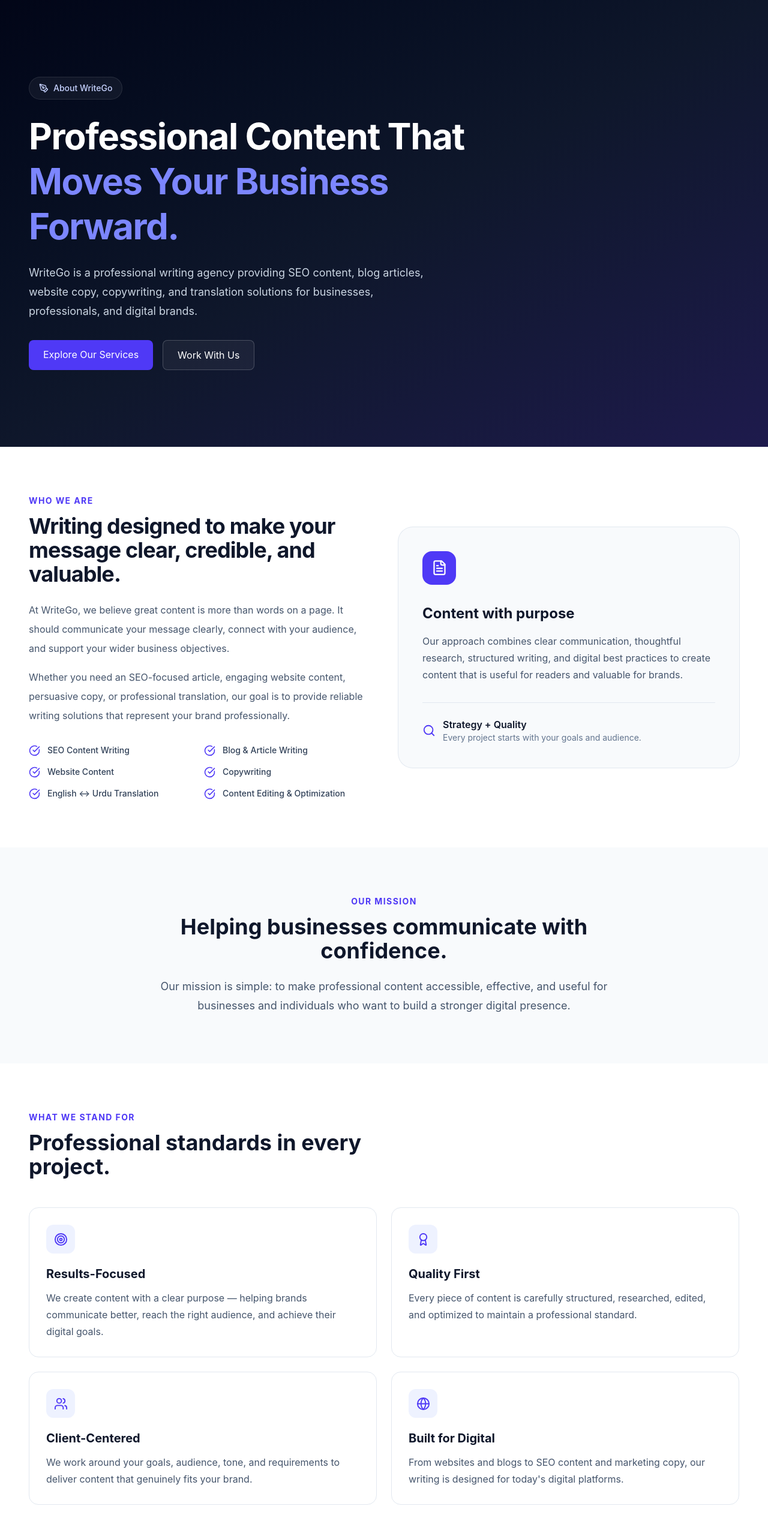
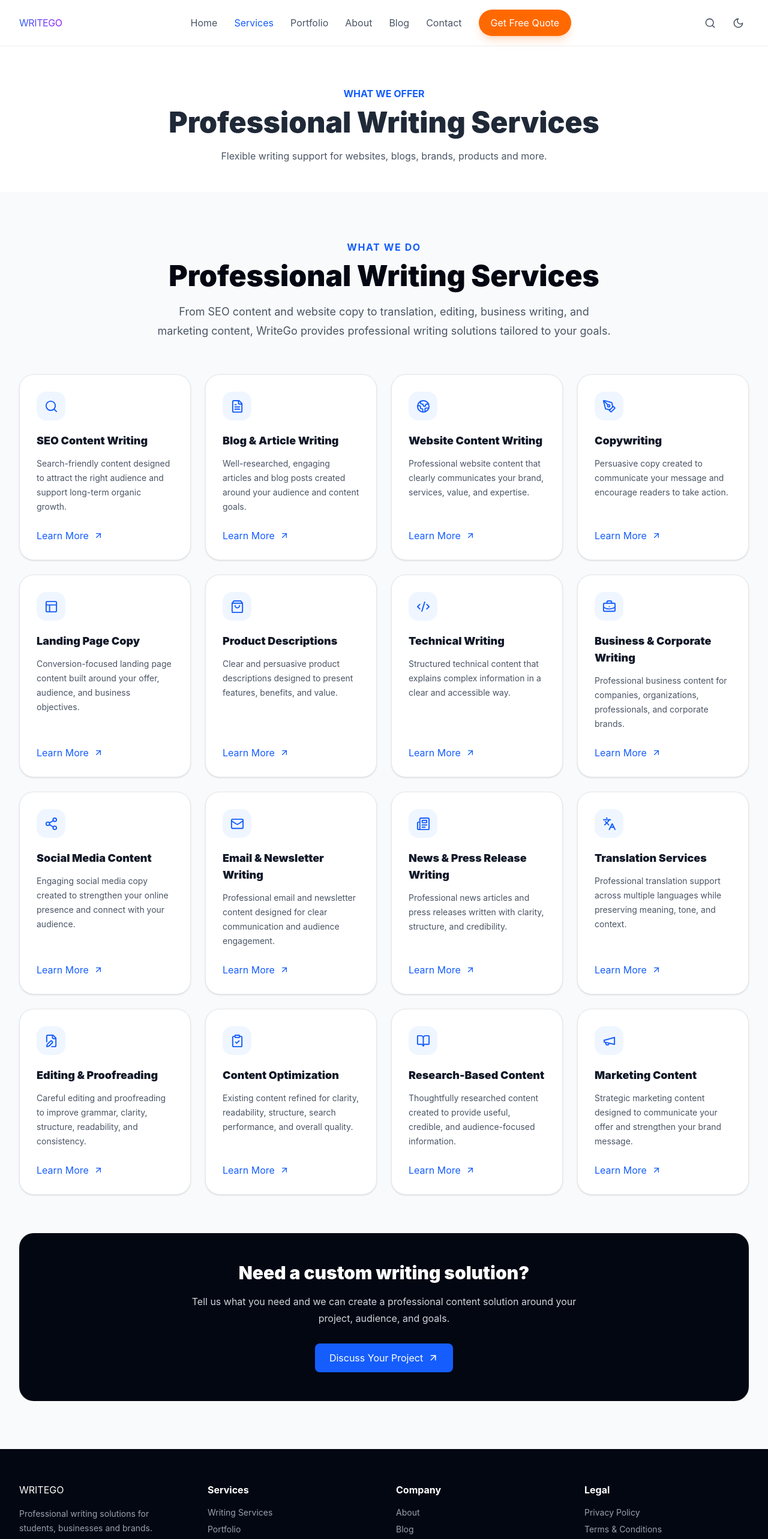
Before and after one commit to talhaaliwriter-ai/WriteGo-Website, a React (Vite) app: page /WriteGo-Website/services in a window 1280 px wide. Shown: the top 2566 px of the page at 60% size. Built offline with nearby package versions, Linux system fonts and the light colour scheme.

Commit message:
Update App.jsx

```diff
--- a/src/App.jsx
+++ b/src/App.jsx
@@ -1,251 +1,28 @@
-import { Link } from "react-router-dom";
-import {
-  CheckCircle,
-  PenTool,
-  Search,
-  Globe,
-  FileText,
-  Users,
-  Target,
-  Award,
-} from "lucide-react";
+import { Routes, Route } from "react-router-dom";
+import Home from "./pages/Home";
+import About from "./pages/About";
+import ServicesPage from "./pages/ServicesPage";
+import Portfolio from "./pages/Portfolio";
+import Blog from "./pages/Blog";
+import Pricing from "./pages/Pricing";
+import Contact from "./pages/Contact";
+import Privacy from "./pages/Privacy";
+import Terms from "./pages/Terms";
+import NotFound from "./pages/NotFound";
 
-export default function About() {
-  const values = [
-    {
-      icon: Target,
-      title: "Results-Focused",
-      text: "We create content with a clear purpose — helping brands communicate better, reach the right audience, and achieve their digital goals.",
-    },
-    {
-      icon: Award,
-      title: "Quality First",
-      text: "Every piece of content is carefully structured, researched, edited, and optimized to maintain a professional standard.",
-    },
-    {
-      icon: Users,
-      title: "Client-Centered",
-      text: "We work around your goals, audience, tone, and requirements to deliver content that genuinely fits your brand.",
-    },
-    {
-      icon: Globe,
-      title: "Built for Digital",
-      text: "From websites and blogs to SEO content and marketing copy, our writing is designed for today's digital platforms.",
-    },
-  ];
-
-  const services = [
-    "SEO Content Writing",
-    "Blog & Article Writing",
-    "Website Content",
-    "Copywriting",
-    "English ↔ Urdu Translation",
-    "Content Editing & Optimization",
-  ];
-
+export default function App() {
   return (
-    <div className="min-h-screen bg-white text-slate-900">
-      {/* Hero Section */}
-      <section className="relative overflow-hidden bg-slate-950">
-        <div className="absolute inset-0 bg-gradient-to-br from-slate-950 via-slate-900 to-indigo-950" />
-
-        <div className="relative mx-auto max-w-7xl px-6 py-24 sm:px-8 lg:px-12 lg:py-32">
-          <div className="max-w-3xl">
-            <div className="mb-6 inline-flex items-center gap-2 rounded-full border border-white/10 bg-white/5 px-4 py-2 text-sm font-medium text-indigo-200">
-              <PenTool size={16} />
-              About WriteGo
-            </div>
-
-            <h1 className="text-4xl font-bold leading-tight tracking-tight text-white sm:text-5xl lg:text-6xl">
-              Professional Content That
-              <span className="block text-indigo-400">
-                Moves Your Business Forward.
-              </span>
-            </h1>
-
-            <p className="mt-6 max-w-2xl text-lg leading-8 text-slate-300">
-              WriteGo is a professional writing agency providing SEO content,
-              blog articles, website copy, copywriting, and translation
-              solutions for businesses, professionals, and digital brands.
-            </p>
-
-            <div className="mt-8 flex flex-wrap gap-4">
-              <Link
-                to="/services"
-                className="rounded-lg bg-indigo-600 px-6 py-3 font-semibold text-white transition hover:bg-indigo-500"
-              >
-                Explore Our Services
-              </Link>
-
-              <Link
-                to="/contact"
-                className="rounded-lg border border-white/20 bg-white/5 px-6 py-3 font-semibold text-white transition hover:bg-white/10"
-              >
-                Work With Us
-              </Link>
-            </div>
-          </div>
-        </div>
-      </section>
-
-      {/* Introduction */}
-      <section className="mx-auto max-w-7xl px-6 py-20 sm:px-8 lg:px-12">
-        <div className="grid gap-12 lg:grid-cols-2 lg:items-center">
-          <div>
-            <p className="mb-3 text-sm font-bold uppercase tracking-widest text-indigo-600">
-              Who We Are
-            </p>
-
-            <h2 className="text-3xl font-bold tracking-tight text-slate-900 sm:text-4xl">
-              Writing designed to make your message clear, credible, and
-              valuable.
-            </h2>
-
-            <p className="mt-6 leading-8 text-slate-600">
-              At WriteGo, we believe great content is more than words on a
-              page. It should communicate your message clearly, connect with
-              your audience, and support your wider business objectives.
-            </p>
-
-            <p className="mt-4 leading-8 text-slate-600">
-              Whether you need an SEO-focused article, engaging website
-              content, persuasive copy, or professional translation, our goal
-              is to provide reliable writing solutions that represent your
-              brand professionally.
-            </p>
-
-            <div className="mt-8 grid gap-4 sm:grid-cols-2">
-              {services.map((service) => (
-                <div
-                  key={service}
-                  className="flex items-center gap-3 text-sm font-medium text-slate-700"
-                >
-                  <CheckCircle
-                    size={19}
-                    className="shrink-0 text-indigo-600"
-                  />
-                  {service}
-                </div>
-              ))}
-            </div>
-          </div>
-
-          <div className="rounded-3xl bg-slate-50 p-8 ring-1 ring-slate-200 sm:p-10">
-            <div className="mb-8 flex h-14 w-14 items-center justify-center rounded-2xl bg-indigo-600 text-white">
-              <FileText size={27} />
-            </div>
-
-            <h3 className="text-2xl font-bold text-slate-900">
-              Content with purpose
-            </h3>
-
-            <p className="mt-4 leading-7 text-slate-600">
-              Our approach combines clear communication, thoughtful
-              research, structured writing, and digital best practices to
-              create content that is useful for readers and valuable for
-              brands.
-            </p>
-
-            <div className="mt-8 border-t border-slate-200 pt-6">
-              <div className="flex items-center gap-3">
-                <Search className="text-indigo-600" size={22} />
-
-                <div>
-                  <p className="font-semibold text-slate-900">
-                    Strategy + Quality
-                  </p>
-
-                  <p className="text-sm text-slate-500">
-                    Every project starts with your goals and audience.
-                  </p>
-                </div>
-              </div>
-            </div>
-          </div>
-        </div>
-      </section>
-
-      {/* Mission */}
-      <section className="bg-slate-50">
-        <div className="mx-auto max-w-7xl px-6 py-20 sm:px-8 lg:px-12">
-          <div className="mx-auto max-w-3xl text-center">
-            <p className="text-sm font-bold uppercase tracking-widest text-indigo-600">
-              Our Mission
-            </p>
-
-            <h2 className="mt-3 text-3xl font-bold text-slate-900 sm:text-4xl">
-              Helping businesses communicate with confidence.
-            </h2>
-
-            <p className="mt-6 text-lg leading-8 text-slate-600">
-              Our mission is simple: to make professional content accessible,
-              effective, and useful for businesses and individuals who want to
-              build a stronger digital presence.
-            </p>
-          </div>
-        </div>
-      </section>
-
-      {/* Values */}
-      <section className="mx-auto max-w-7xl px-6 py-20 sm:px-8 lg:px-12">
-        <div className="mb-12 max-w-2xl">
-          <p className="text-sm font-bold uppercase tracking-widest text-indigo-600">
-            What We Stand For
-          </p>
-
-          <h2 className="mt-3 text-3xl font-bold text-slate-900 sm:text-4xl">
-            Professional standards in every project.
-          </h2>
-        </div>
-
-        <div className="grid gap-6 md:grid-cols-2">
-          {values.map((value) => {
-            const Icon = value.icon;
-
-            return (
-              <div
-                key={value.title}
-                className="rounded-2xl border border-slate-200 bg-white p-7 transition hover:-translate-y-1 hover:shadow-lg"
-              >
-                <div className="mb-5 flex h-12 w-12 items-center justify-center rounded-xl bg-indigo-50 text-indigo-600">
-                  <Icon size={23} />
-                </div>
-
-                <h3 className="text-xl font-bold text-slate-900">
-                  {value.title}
-                </h3>
-
-                <p className="mt-3 leading-7 text-slate-600">
-                  {value.text}
-                </p>
-              </div>
-            );
-          })}
-        </div>
-      </section>
-
-      {/* CTA */}
-      <section className="bg-slate-950">
-        <div className="mx-auto max-w-7xl px-6 py-20 text-center sm:px-8 lg:px-12">
-          <h2 className="text-3xl font-bold text-white sm:text-4xl">
-            Ready to improve your content?
-          </h2>
-
-          <p className="mx-auto mt-4 max-w-2xl leading-7 text-slate-300">
-            Tell us what you need, and let's create content that communicates
-            your ideas clearly and represents your brand professionally.
-          </p>
-
-          <div className="mt-8">
-            <Link
-              to="/contact"
-              className="inline-flex rounded-lg bg-indigo-600 px-7 py-3 font-semibold text-white transition hover:bg-indigo-500"
-            >
-              Contact WriteGo
-            </Link>
-          </div>
-        </div>
-      </section>
-    </div>
+    <Routes>
+      <Route path="/" element={<Home />} />
+      <Route path="/about" element={<About />} />
+      <Route path="/services" element={<ServicesPage />} />
+      <Route path="/portfolio" element={<Portfolio />} />
+      <Route path="/blog" element={<Blog />} />
+      <Route path="/pricing" element={<Pricing />} />
+      <Route path="/contact" element={<Contact />} />
+      <Route path="/privacy-policy" element={<Privacy />} />
+      <Route path="/terms" element={<Terms />} />
+      <Route path="*" element={<NotFound />} />
+    </Routes>
   );
 }
```
